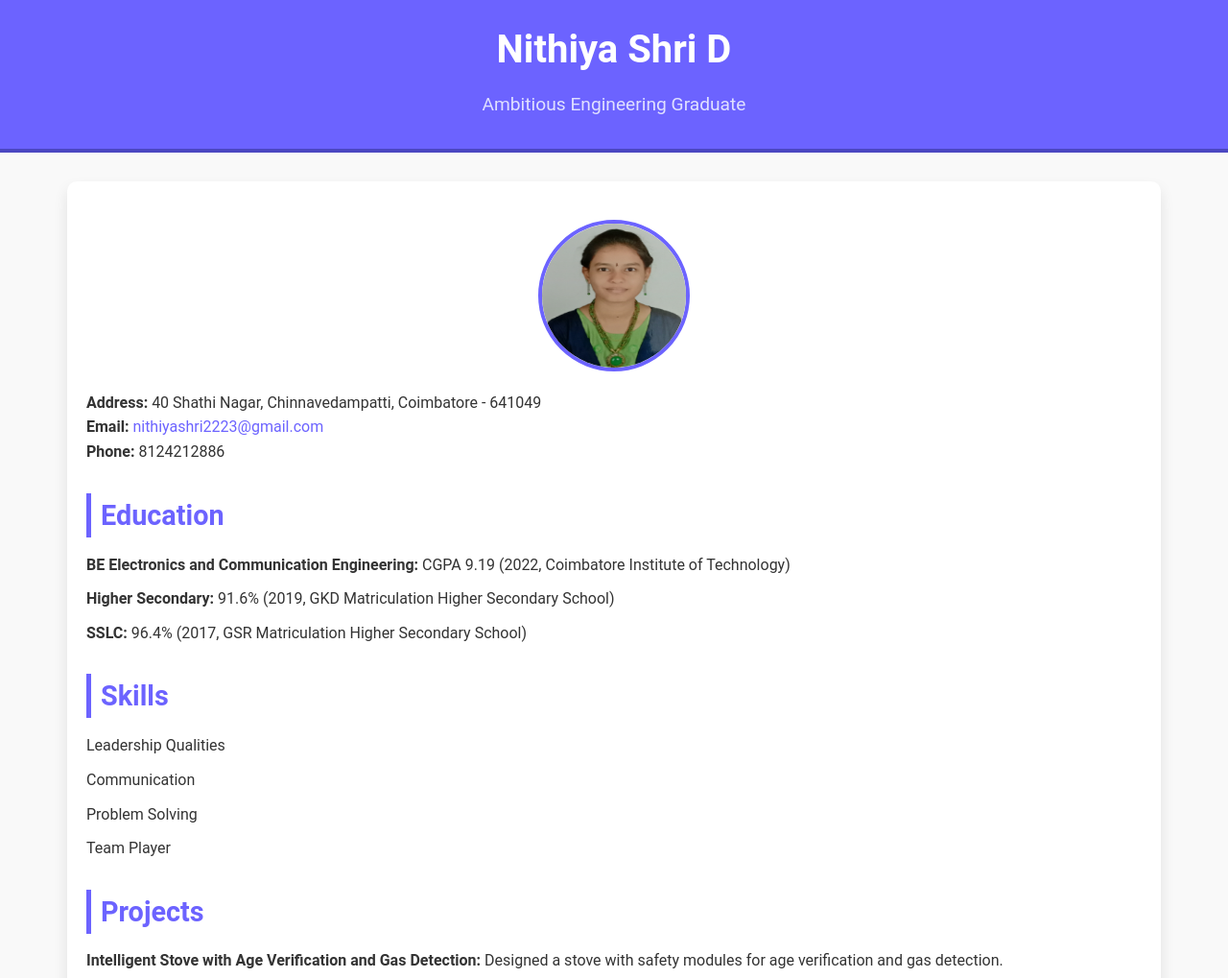
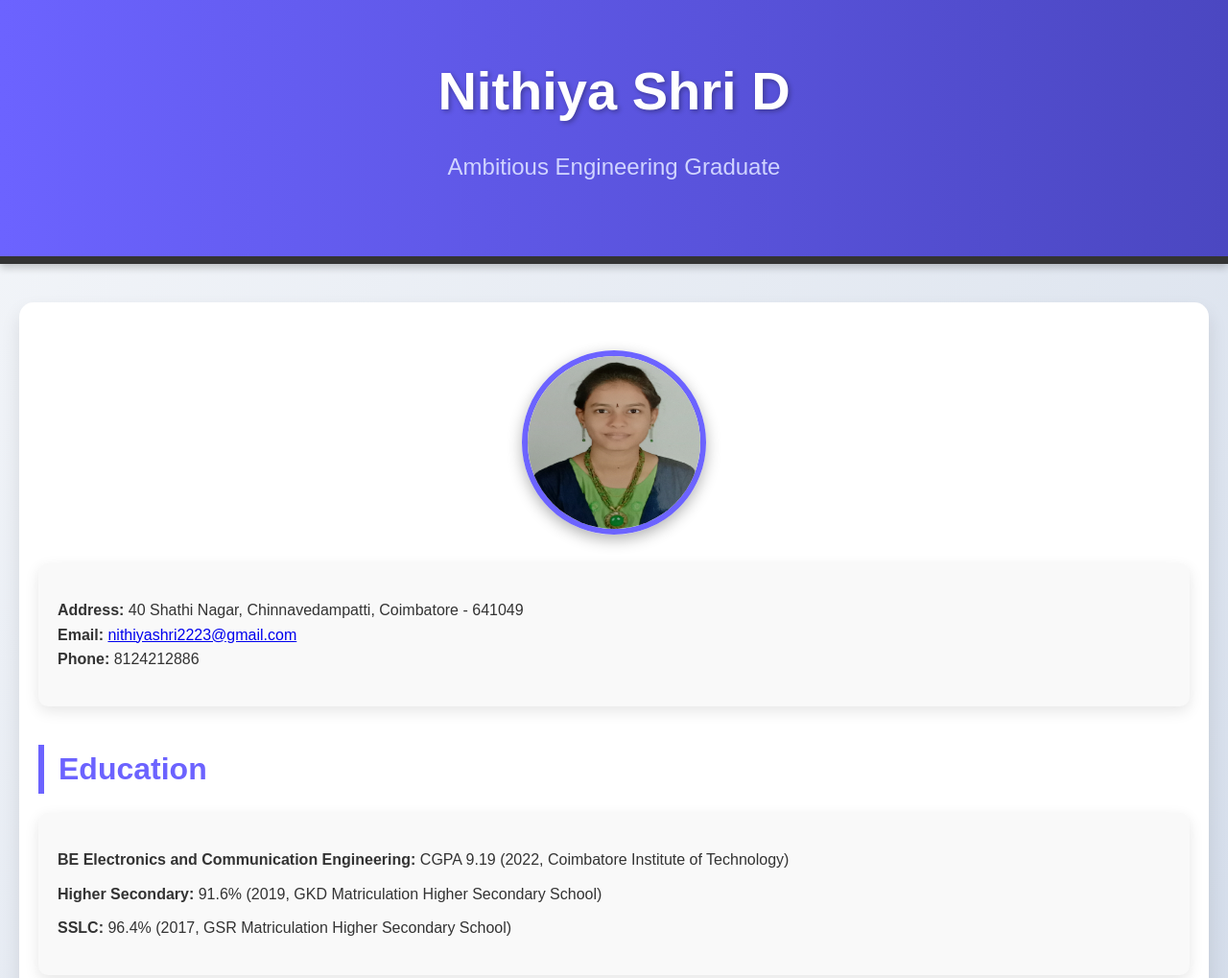
Before and after one commit to nagulangit/nithiyashri, a plain HTML site: page index.html in a window 1280 px wide. Shown: the top 1019 px of the page at 96% size. Drawn offline with Linux system fonts and the light colour scheme.

Commit message:
Update index.html

```diff
--- a/index.html
+++ b/index.html
@@ -9,124 +9,131 @@
     body {
       margin: 0;
       padding: 0;
-      font-family: 'Roboto', Arial, sans-serif;
-      background-color: #f9f9f9;
+      font-family: 'Poppins', Arial, sans-serif;
+      background: linear-gradient(135deg, #f5f7fa, #c3cfe2);
       color: #333;
       line-height: 1.6;
     }
 
     header {
-      background-color: #6c63ff;
+      background: linear-gradient(90deg, #6c63ff, #4b47c1);
       color: white;
-      padding: 20px 0;
+      padding: 50px 20px;
       text-align: center;
-      border-bottom: 4px solid #4b47c1;
+      border-bottom: 8px solid #333;
+      box-shadow: 0 4px 8px rgba(0, 0, 0, 0.2);
     }
 
     header h1 {
-      font-size: 2.5em;
+      font-size: 3.5em;
       margin: 0;
       font-weight: bold;
+      text-shadow: 2px 2px 5px rgba(0, 0, 0, 0.3);
     }
 
     header p {
-      font-size: 1.2em;
-      margin-top: 10px;
-      color: #e0e0ff;
+      font-size: 1.5em;
+      margin-top: 15px;
+      color: #d0d4ff;
     }
 
     /* Main Section */
     .container {
-      max-width: 1100px;
-      margin: 30px auto;
+      max-width: 1200px;
+      margin: 40px auto;
       padding: 20px;
-      background-color: white;
-      border-radius: 10px;
-      box-shadow: 0 8px 15px rgba(0, 0, 0, 0.1);
+      background: white;
+      border-radius: 15px;
+      box-shadow: 0 10px 20px rgba(0, 0, 0, 0.1);
     }
 
     section {
-      margin-bottom: 30px;
+      margin-bottom: 40px;
     }
 
     section h2 {
-      font-size: 1.8em;
+      font-size: 2em;
       color: #6c63ff;
-      margin-bottom: 15px;
-      border-left: 5px solid #6c63ff;
-      padding-left: 10px;
+      margin-bottom: 20px;
+      border-left: 6px solid #6c63ff;
+      padding-left: 15px;
     }
 
     /* Profile Image */
     .profile-image {
       display: block;
-      margin: 20px auto;
+      margin: 30px auto;
       border-radius: 50%;
-      width: 150px;
-      height: 150px;
-      border: 4px solid #6c63ff;
+      width: 180px;
+      height: 180px;
+      border: 6px solid #6c63ff;
+      box-shadow: 0 5px 15px rgba(0, 0, 0, 0.3);
     }
 
-    /* Content Styling */
-    ul {
+    /* Card Layout */
+    .card {
+      background: #f9f9f9;
+      padding: 20px;
+      border-radius: 10px;
+      box-shadow: 0 5px 15px rgba(0, 0, 0, 0.1);
+      margin-bottom: 20px;
+    }
+
+    .card ul {
       list-style: none;
       padding: 0;
     }
 
-    ul li {
+    .card ul li {
       margin-bottom: 10px;
     }
 
-    a {
-      color: #6c63ff;
-      text-decoration: none;
-    }
-
-    a:hover {
-      text-decoration: underline;
-    }
-
-    p {
-      margin: 10px 0;
-    }
-
-    /* Buttons */
+    /* Contact Button */
     .contact-btn {
       display: inline-block;
-      padding: 10px 20px;
-      background-color: #6c63ff;
+      padding: 12px 25px;
+      background: #6c63ff;
       color: white;
       text-decoration: none;
       border-radius: 5px;
       margin-top: 20px;
+      font-size: 1.2em;
+      box-shadow: 0 5px 15px rgba(0, 0, 0, 0.2);
+      transition: all 0.3s ease;
     }
 
     .contact-btn:hover {
-      background-color: #4b47c1;
+      background: #4b47c1;
+      box-shadow: 0 8px 20px rgba(0, 0, 0, 0.4);
+      transform: translateY(-3px);
     }
 
     /* Footer */
     footer {
       text-align: center;
-      padding: 15px;
-      margin-top: 20px;
-      background-color: #6c63ff;
+      padding: 20px;
+      margin-top: 30px;
+      background-color: #333;
       color: white;
+      font-size: 0.9em;
     }
 
     footer p {
       margin: 0;
-      font-size: 0.9em;
     }
 
     /* Responsive Design */
     @media (max-width: 768px) {
       header h1 {
-        font-size: 2em;
+        font-size: 2.5em;
       }
 
       section h2 {
         font-size: 1.5em;
+      }
+
+      .container {
+        padding: 15px;
       }
     }
   </style>
@@ -141,59 +148,71 @@
     <!-- Profile Section -->
     <section>
       <img src="IMG_20220407_215704.jpg" alt="Profile Picture" class="profile-image">
+      <div class="card">
         <p>
           <strong>Address:</strong> 40 Shathi Nagar, Chinnavedampatti, Coimbatore - 641049<br>
           <strong>Email:</strong> <a href="mailto:nithiyashri2223@gmail.com">nithiyashri2223@gmail.com</a><br>
           <strong>Phone:</strong> 8124212886
         </p>
+      </div>
     </section>
 
     <!-- Education Section -->
     <section>
       <h2>Education</h2>
+      <div class="card">
         <ul>
           <li><strong>BE Electronics and Communication Engineering:</strong> CGPA 9.19 (2022, Coimbatore Institute of Technology)</li>
           <li><strong>Higher Secondary:</strong> 91.6% (2019, GKD Matriculation Higher Secondary School)</li>
           <li><strong>SSLC:</strong> 96.4% (2017, GSR Matriculation Higher Secondary School)</li>
         </ul>
+      </div>
     </section>
 
     <!-- Skills Section -->
     <section>
       <h2>Skills</h2>
+      <div class="card">
         <ul>
           <li>Leadership Qualities</li>
           <li>Communication</li>
           <li>Problem Solving</li>
           <li>Team Player</li>
         </ul>
+      </div>
     </section>
 
     <!-- Projects Section -->
     <section>
       <h2>Projects</h2>
+      <div class="card">
         <p>
           <strong>Intelligent Stove with Age Verification and Gas Detection:</strong>
           Designed a stove with safety modules for age verification and gas detection.
         </p>
+      </div>
     </section>
 
     <!-- Awards Section -->
     <section>
       <h2>Awards</h2>
+      <div class="card">
         <ul>
           <li>Third in Inter-state Level Yoga Competition</li>
           <li>Inter-state Throw Ball Player</li>
         </ul>
+      </div>
     </section>
 
     <!-- Languages Section -->
     <section>
       <h2>Languages Known</h2>
+      <div class="card">
         <ul>
           <li>Tamil</li>
           <li>English</li>
         </ul>
+      </div>
     </section>
 
     <a href="mailto:nithiyashri2223@gmail.com" class="contact-btn">Contact Me</a>
```
Lines whose indentation alone changed are shown as unchanged.
